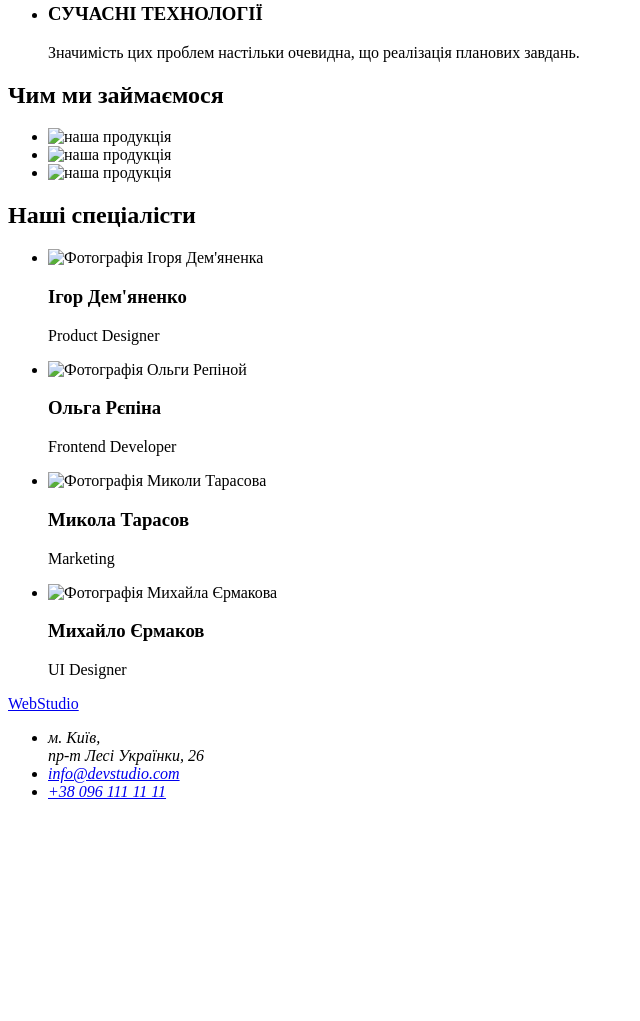
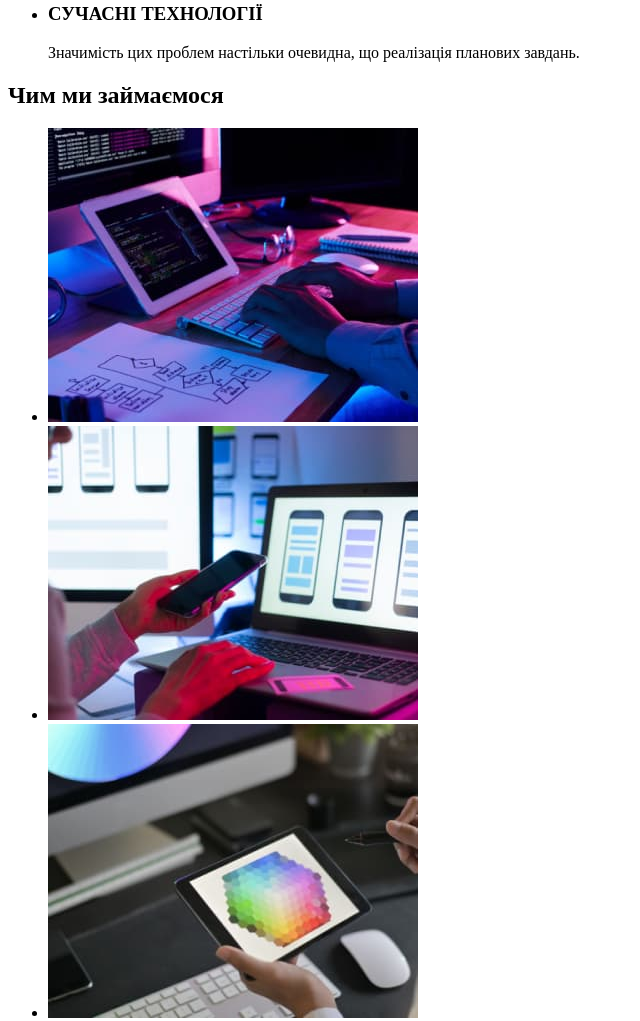
Before and after one commit to OlexiyTyt/goit-markup-hw-01, a plain HTML site: page index.html in a window 1280 px wide. Shown: the part 532-1553 px from the top of the page, without its empty margins (0-640 px from the left). Before the commit the page ends 1349 px from the top, so only its background shows below. Drawn offline with Linux system fonts and the light colour scheme; the site is published under a folder, as on GitHub Pages, so addresses that start at the root find nothing.

Commit message:
Оновив index.htm , виправив відображення картинок

```diff
--- a/index.html
+++ b/index.html
@@ -24,12 +24,11 @@
         </ul>
       </header>
       <!--Герой-->
-      <div>
-        <section>
-          <h1>Ефективні рішення для вашого бізнесу</h1>
-          <button type="button">Замовити послугу</button>
-        </section>
-      </div>
+
+      <section>
+        <h1>Ефективні рішення для вашого бізнесу</h1>
+        <button type="button">Замовити послугу</button>
+      </section>
       <section>
         <!--Переваги компанії. Заголовок буде сховано за допомогою CSS-->
         <h2>Переваги компанії</h2>
@@ -57,28 +56,13 @@
         <h2>Чим ми займаємося</h2>
         <ul>
           <li>
-            <img
-              src="/goit-markup-hw-01/images/img1(1).jpg"
-              alt="наша продукція"
-              width="370"
-              height="294"
-            />
+            <img src="./images/img1-1.jpg" alt="наша продукція" width="370" height="294" />
           </li>
           <li>
-            <img
-              src="/goit-markup-hw-01/images/img2.jpg"
-              alt="наша продукція"
-              width="370"
-              height="294"
-            />
+            <img src="./images/img2.jpg" alt="наша продукція" width="370" height="294" />
           </li>
           <li>
-            <img
-              src="/goit-markup-hw-01/images/img3.jpg"
-              alt="наша продукція"
-              width="370"
-              height="294"
-            />
+            <img src="./images/img3.jpg" alt="наша продукція" width="370" height="294" />
           </li>
         </ul>
       </section>
@@ -88,7 +72,7 @@
         <ul>
           <li>
             <img
-              src="/goit-markup-hw-01/images/igordemyanenk.jpg"
+              src="./images/igordemyanenk.jpg"
               alt="Фотографія Ігоря Дем'яненка"
               width="270"
               height="260"
@@ -99,7 +83,7 @@
           </li>
           <li>
             <img
-              src="/goit-markup-hw-01/images/olgarеpіn.jpg"
+              src="./images/olgarеpіn.jpg"
               alt="Фотографія Ольги Репіной"
               width="270"
               height="260"
@@ -109,7 +93,7 @@
           </li>
           <li>
             <img
-              src="/goit-markup-hw-01/images/mikolataraso.jpg"
+              src="./images/mikolataraso.jpg"
               alt="Фотографія Миколи Тарасова"
               width="270"
               height="260"
@@ -119,7 +103,7 @@
           </li>
           <li>
             <img
-              src="/goit-markup-hw-01/images/mihajloyermako.jpg"
+              src="./images/mihajloyermako.jpg"
               alt="Фотографія Михайла Єрмакова"
               width="270"
               height="260"
@@ -135,10 +119,7 @@
       <a href="./index.html">WebStudio</a>
       <address>
         <ul>
-          <li>
-            м. Київ,<br />
-            пр-т Лесі Українки, 26
-          </li>
+          <li><a href="#"> м. Київ, пр-т Лесі Українки, 26</a></li>
           <li><a href="mailto:info@devstudio.com">info@devstudio.com</a></li>
           <li><a href="tel:+380961111111">+38 096 111 11 11</a></li>
         </ul>
```
Also changed, not shown: images/img1-1.jpg (renamed from images/img1(1).jpg).
